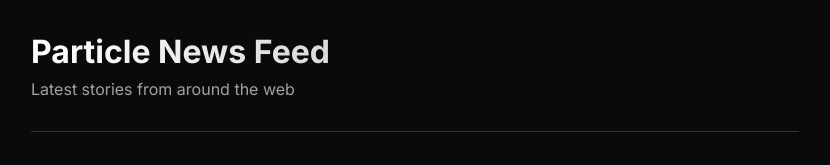
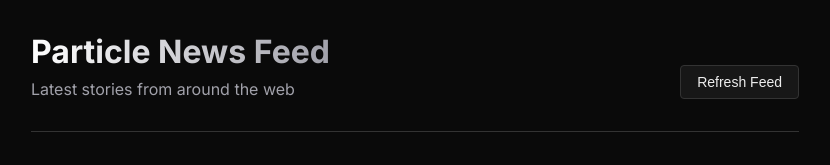
Before and after one commit to TheOmkarBirje/scrap-nothing, a Next.js app: page / in a window 1280 px wide. Shown: the top 165 px of the page, without its empty margins (225-1055 px from the left). Built offline with nearby package versions, Linux system fonts and the light colour scheme; no server answers; the database is empty.

Commit message:
feat: Add manual refresh button to homepage

```diff
--- a/src/app/page.tsx
+++ b/src/app/page.tsx
@@ -1,4 +1,5 @@
 import { getArticles, Article } from "@/lib/kv";
+import RefreshButton from "./components/RefreshButton";
 import { formatDistanceToNow } from "date-fns";
 
 export const dynamic = 'force-dynamic';
@@ -19,10 +20,15 @@ export default async function Home() {
   return (
     <div className="container">
       <header>
-        <h1>Particle News Feed</h1>
-        <p style={{ color: 'var(--text-muted)', marginTop: '0.5rem' }}>
-          Latest stories from around the web
-        </p>
+        <div style={{ display: 'flex', justifyContent: 'space-between', alignItems: 'center' }}>
+          <div>
+            <h1>Particle News Feed</h1>
+            <p style={{ color: 'var(--text-muted)', marginTop: '0.5rem' }}>
+              Latest stories from around the web
+            </p>
+          </div>
+          <RefreshButton />
+        </div>
       </header>
 
       <main className="feed">
```
